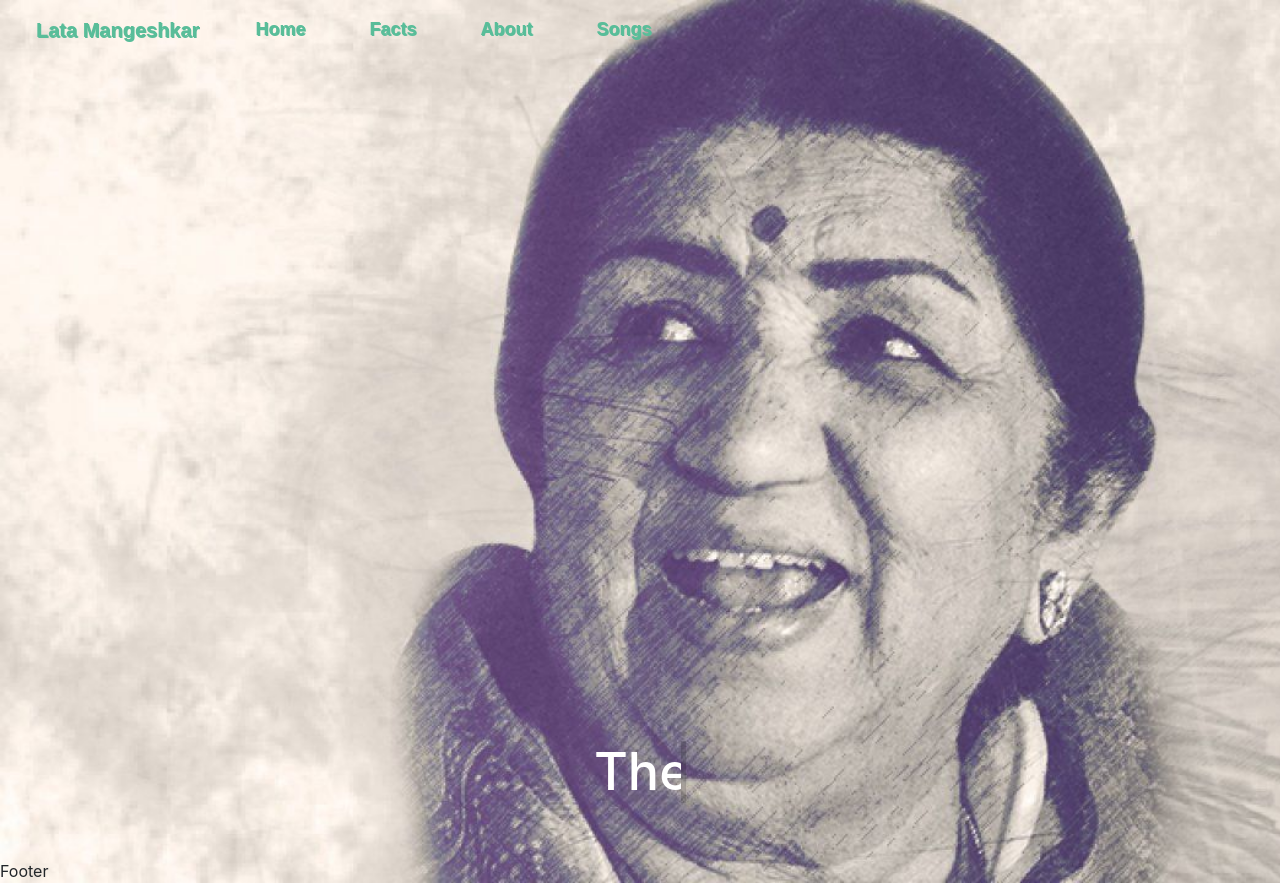
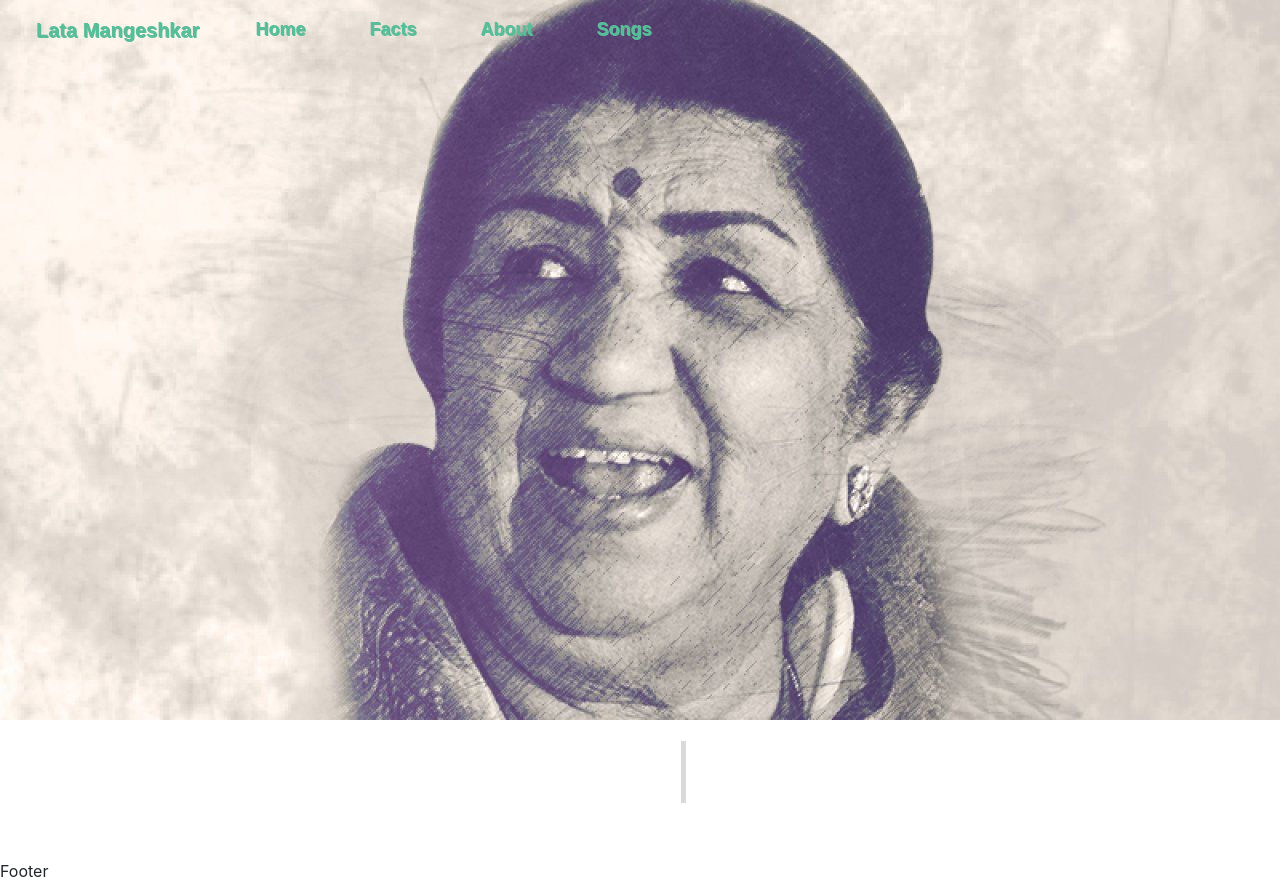
Before and after one commit to Aadesh-1999/LataMangeshkarMemorial, a React (Create React App) app: page / in a window 1280 px wide. Built offline with nearby package versions, Linux system fonts and the light colour scheme.

Commit message:
Background Image and Typing Effect Name added

```diff
--- a/src/App.css
+++ b/src/App.css
@@ -1,7 +1,7 @@
 .App{
   background-image: url('./Resources/Images/lata1.jpg');
   background-repeat: no-repeat;
-  background-size:cover;
+  background-size:100%;
 }
 .App-header {
   /* background-color: #282c34; */
```
